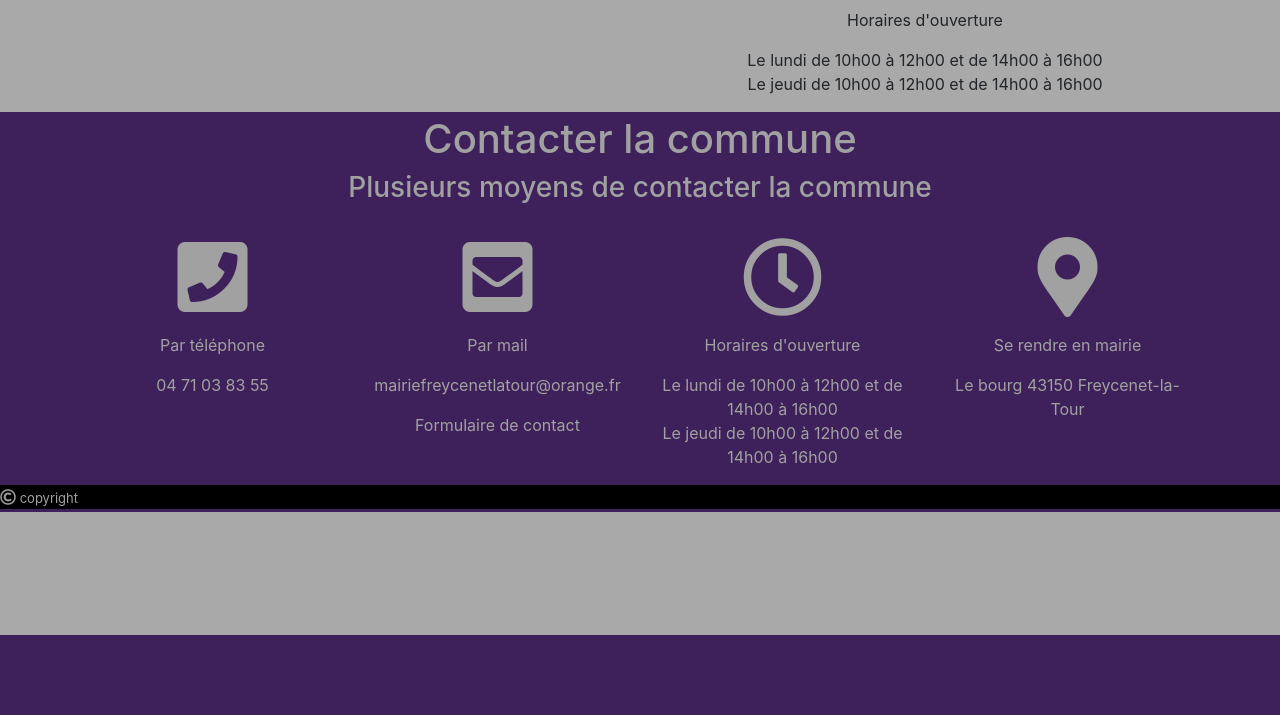
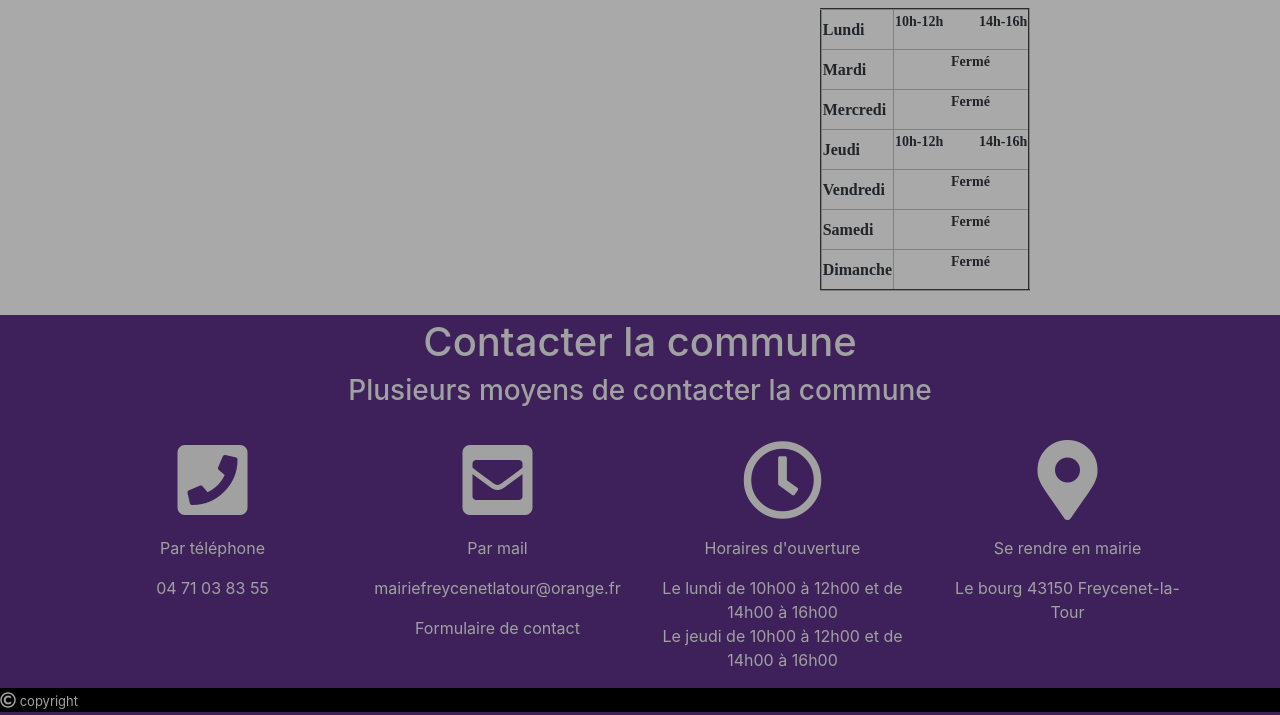
Before and after one commit to ByWind80800/Stage_Zark_Bywind_public, a PHP site: template Vue/includes/Commune/Mairie.php in a window 1280 px wide. Shown: the part 165-880 px from the top of the page. Before the commit the page ends 800 px from the top, so only its background shows below. Run offline with PHP 8.4, Linux system fonts and the light colour scheme; the template is opened without the code that fills it, so the values that code supplies are empty; some libraries are stand-ins or nearby versions.

Commit message:
Update Mairie.php

```diff
--- a/Vue/includes/Commune/Mairie.php
+++ b/Vue/includes/Commune/Mairie.php
@@ -5,9 +5,16 @@
 				<img src="">
 			</div>
 			<div class="col-md-6">
-						<p>Horaires d'ouverture</p>
-						<p>Le lundi de 10h00 à 12h00 et de 14h00 à 16h00 <br/>
-						Le jeudi de 10h00 à 12h00 et de 14h00 à 16h00</p>
+				<table border="2">
+					<tr><td><font face="papyrus"><b>Lundi</b></font></td><td><pre><font face="papyrus"><b>10h-12h		14h-16h</b></font></pre></td></tr>
+					<tr><td><font face="papyrus"><b>Mardi</b></font></td><td><pre><font face="papyrus"><b>		Fermé	</b></font></pre></td></tr>
+					<tr><td><font face="papyrus"><b>Mercredi</b></font></td><td><pre><font face="papyrus"><b>		Fermé	</b></font></pre></td></tr>
+					<tr><td><font face="papyrus"><b>Jeudi</b></font></td><td><pre><font face="papyrus"><b>10h-12h		14h-16h</b></font></pre></td></tr>
+					<tr><td><font face="papyrus"><b>Vendredi</b></font></td><td><pre><font face="papyrus"><b>		Fermé	</b></font></pre></td></tr>
+					<tr><td><font face="papyrus"><b>Samedi</b></font></td><td><pre><font face="papyrus"><b>		Fermé	</b></font></pre></td></tr>
+					<tr><td><font face="papyrus"><b>Dimanche</b></font></td><td><pre><font face="papyrus"><b>		Fermé	</b></font></pre></td></tr>
+				</table>
+				<br />
 			</div>
 		</div>
 	</div>
```
Lines whose indentation alone changed are shown as unchanged.
